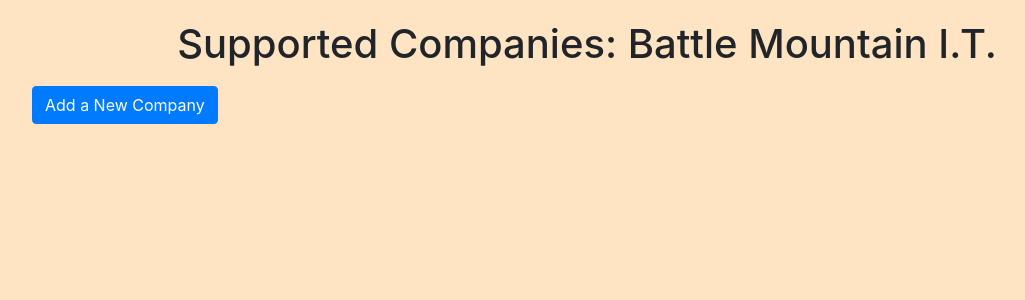
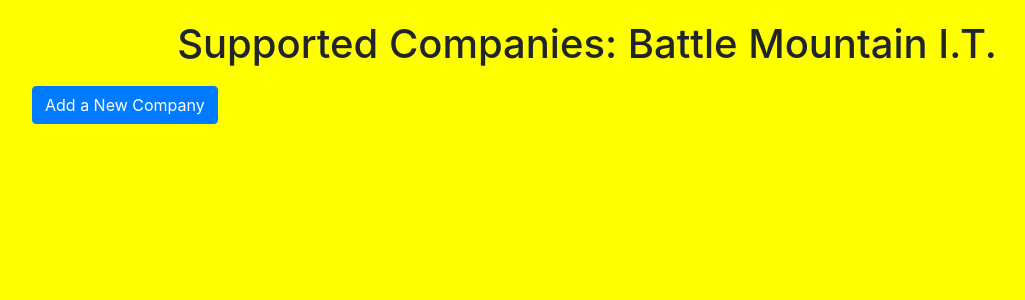
Before and after one commit to ChiBulva/BattleMountainIT, a Flask app: page /companies in a window 1280 px wide. Shown: the top 300 px of the page, without its empty margins (53-1078 px from the left). Run offline with Flask 3, Linux system fonts and the light colour scheme; data that the repository does not hold is empty; some libraries are stand-ins or nearby versions.

Commit message:
changed DB and color

```diff
--- a/app.py
+++ b/app.py
@@ -7,7 +7,9 @@
 business = "Battle Mountain I.T."
 try:
     #client = MongoClient('127.0.0.1', 27017)
+    #client = MongoClient('localhost', 27017)
     client = MongoClient('db', 27017)
+
     #client = MongoClient('db', 27018)
 
     #client = MongoClient('db', 27018)
--- a/templates/companies.html
+++ b/templates/companies.html
@@ -8,7 +8,7 @@
     <style>
         body {
             padding: 20px;
-            background-color: bisque;
+            background-color: yellow;
         }
         .company-list {
             list-style-type: none;
```
